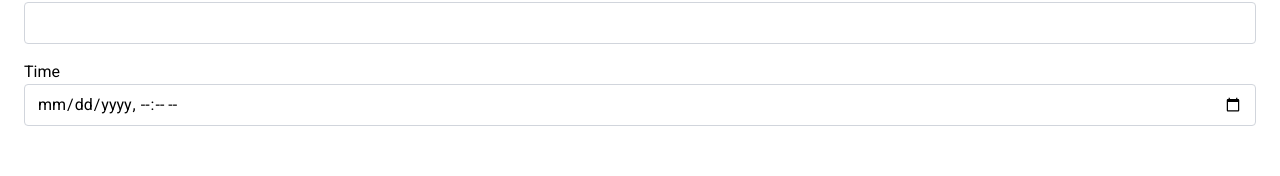
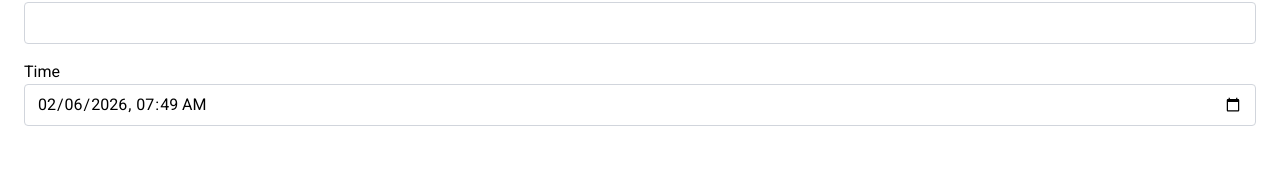
Before and after one commit to LassazVegaz/portfolio, a Next.js app: page /admin/money/transactions/new in a window 1280 px wide. Shown: the part 278-454 px from the top of the page. Built offline with nearby package versions, Linux system fonts and the light colour scheme; no server answers.

Commit message:
default to current date and time

```diff
--- a/src/app/admin/money/transactions/[id]/components/ClientForm.tsx
+++ b/src/app/admin/money/transactions/[id]/components/ClientForm.tsx
@@ -39,9 +39,7 @@ export default function ClientForm(props: Readonly<ClientFormProps>) {
   const form = useRef<HTMLFormElement>(null);
   const [pending, setPending] = useState(false);
 
-  const defaultTime = props.transaction?.time
-    ? toLocalISOString(props.transaction.time)
-    : "";
+  const defaultTime = toLocalISOString(props.transaction?.time ?? new Date());
 
   const onSaveClick: MouseEventHandler<HTMLButtonElement> = async (e) => {
     if (!form.current!.checkValidity()) return;
```
